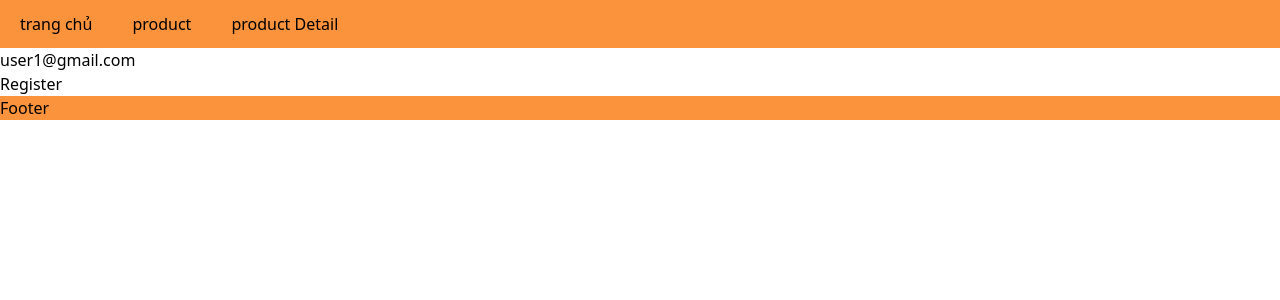
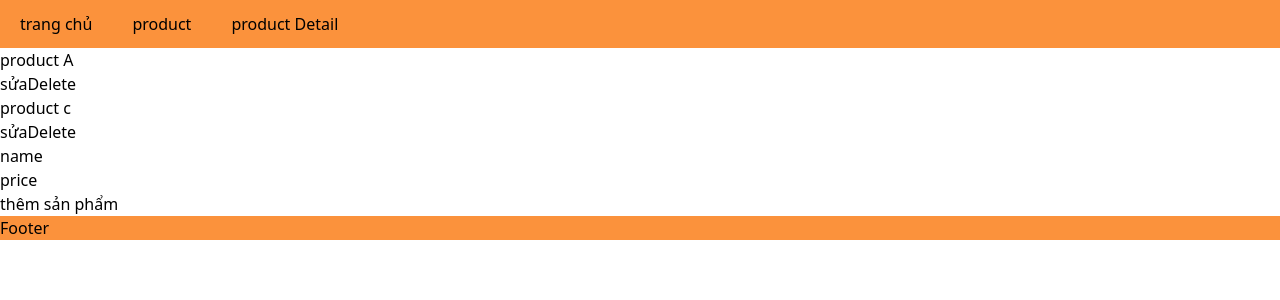
Before and after one commit to KHAINTPH16089/next, a Next.js app: page /products in a window 1280 px wide. Shown: the top 300 px of the page. Built offline with nearby package versions, Linux system fonts and the light colour scheme; data requests are answered from the project's data file.

Commit message:
delete, update

```diff
--- a/api/instance.tsx
+++ b/api/instance.tsx
@@ -3,5 +3,16 @@ import axios from "axios";
 const instance = axios.create({
     baseURL: "http://localhost:3001"
 })
-
+instance.interceptors.response.use(
+    function (response) {
+        // Any status code that lie within the range of 2xx cause this function to trigger
+        // Do something with response data
+        return response.data;
+    },
+    function (error) {
+        // Any status codes that falls outside the range of 2xx cause this function to trigger
+        // Do something with response error
+        return Promise.reject(error);
+    }
+);
 export default instance
--- a/api/products.tsx
+++ b/api/products.tsx
@@ -4,6 +4,14 @@ export const add = (data: any) =>{
     return instance.post('/products', data)
 }
 
-export const remove = (id: any) =>{
-    return instance.post(`/products/${id}`)
+export const getProduct = (id: any) =>{
+    return instance.get(`/products/${id}`)
 }
+
+export const removeProduct = (id: any) =>{
+    return instance.delete(`/products/${id}`)
+}
+
+export const updateProduct = (id: any, data: any) =>{
+    return instance.put(`/products/${id}`, data)
+}
--- a/db.json
+++ b/db.json
@@ -2,11 +2,13 @@
   "products": [
     {
       "id": "1",
-      "name": "product A"
+      "name": "product A",
+      "price": ""
     },
     {
       "id": "2",
-      "name": "product B"
+      "name": "product c",
+      "price": ""
     }
   ],
   "users": [
--- a/hooks/use-product.tsx
+++ b/hooks/use-product.tsx
@@ -1,6 +1,6 @@
 import React from 'react'
 import useSWR from 'swr'
-import { add } from '../api/products';
+import { add, getProduct, removeProduct, updateProduct } from '../api/products';
 
 
 const useProducts = () => {
@@ -12,16 +12,28 @@ const useProducts = () => {
   }
 
   const remove = async (id: any) => {
-    const product = await remove(id)
+    await removeProduct(id)
     const newProduct = data.filter((item: any) => item.id != id)
-    mutate([newProduct])
+    mutate(newProduct)
+  }
+
+  const get = async (id: any) => {
+    const product = await getProduct(id)
+    mutate(product)
+  }
+
+  const update = async (id:any,item: any) => {
+    const product = await updateProduct(id, item)
+    mutate(product)
   }
 
   return{
     data,
     error,
     addProduct,
-    remove
+    remove,
+    get,
+    update
   }
 }
 
--- a/package.json
+++ b/package.json
@@ -17,6 +17,7 @@
     "react": "18.2.0",
     "react-dom": "18.2.0",
     "react-hook-form": "^7.33.1",
+    "react-router-dom": "^6.3.0",
     "sass": "^1.53.0",
     "swr": "^1.3.0",
     "tailwindcss": "^3.1.4"
--- a/pages/_app.tsx
+++ b/pages/_app.tsx
@@ -3,11 +3,12 @@ import type { AppProps } from 'next/app'
 import Layout from '../component/Layout'
 import { AppPropsWithLayout } from '../models/layout'
 import { SWRConfig } from 'swr';
+import instance from '../api/instance';
 
 function MyApp({ Component, pageProps }: AppPropsWithLayout) {
   const LayoutWrapper = Component.Layout ?? Layout;
   return <LayoutWrapper>
-      <SWRConfig value={{fetcher: async (url) => {}}}>
+      <SWRConfig value={{fetcher: async (url) => await instance.get(url)}}>
         <Component {...pageProps} />
       </SWRConfig>
     </LayoutWrapper>
--- a/pages/products/[id].tsx
+++ b/pages/products/[id].tsx
@@ -6,6 +6,7 @@ import LayoutAdmin from '../../component/Layout/admin';
 type productProps = {
   product: any;
 }
+
 
 const Detail = ({product}: productProps) => {
   return (
--- a/pages/products/index.tsx
+++ b/pages/products/index.tsx
@@ -1,27 +1,55 @@
 import { GetStaticProps, GetStaticPropsContext } from 'next';
 import Link from 'next/link';
 import React from 'react'
+import { SubmitHandler, useForm } from 'react-hook-form';
 import useSWR from 'swr';
 import { useAuth } from '../../hooks/auth'
+import useProducts from '../../hooks/use-product';
 
 type ProductsProps = {
   products: any[];
 }
-
+type product = {
+  name: string,
+  price: number
+}
 const Product = () => {
-  const {data, error, register} = useAuth()
+  const {data: products, error, addProduct, remove} = useProducts()
+  const {register, handleSubmit, formState: {errors}} = useForm<product>()
   if(error) return <div>false to load</div>
-  if(!data) return <div>loading...</div>
+  if(!products) return <div>loading...</div>
   // console.log("product page client");
   // console.log("product", products);
   // if(!products) return null;
+  console.log(products);
+
+  const onSubmit: SubmitHandler<product> = async (data) =>{
+    addProduct(data)
+  }
   return (
     <div>
-      {/* {products.map((item) => (
-        <div key={item.id}><Link href={`/products/${item.id}`}>{item.name}</Link> </div>
-      ))} */}
-      {data.map((user:any,index:any) => <div key={index}>{user.email}</div>)}
-      <button onClick={() => register()}>Register</button>
+      {products.map((item: any) => (
+        <div key={item.id}>
+          <Link href={`/products/${item.id}`}>{item.name}</Link>
+          <div>{item.price}</div>
+
+          <Link href={`/products/update/${item.id}`}><button>sửa</button></Link>
+
+          <button onClick={() => remove(item.id)}>Delete</button>
+
+        </div>
+      ))}
+      <form onSubmit={handleSubmit(onSubmit)}>
+        <div>
+          <label htmlFor="">name</label>
+          <input type="text" {...register("name")} />
+        </div>
+        <div>
+          <label htmlFor="">price</label>
+          <input type="number" {...register("price")} />
+        </div>
+        <button type='submit'>thêm sản phẩm</button>
+      </form>
     </div>
   )
 
--- /dev/null
+++ b/pages/products/update/[id].tsx
@@ -0,0 +1,63 @@
+import { GetStaticPaths, GetStaticProps, GetStaticPropsContext } from 'next'
+import React from 'react'
+import { SubmitHandler, useForm } from 'react-hook-form';
+import useProducts from '../../../hooks/use-product';
+
+type productProps = {
+    product: any;
+}
+type product = {
+  name: string,
+  price: number
+}
+const UpdateProducts = (props: productProps) => {
+    const {data: products, error, update} = useProducts()
+    if(error) return <div>false to load</div>
+    if(!products) return <div>loading...</div>
+    const {register, handleSubmit, formState: {errors}, reset} = useForm<product>()
+    const hienThi = () => {
+      reset(props.product)
+    }
+    hienThi()
+    const onSubmit: SubmitHandler<product> = async (data) =>{
+      update(props.product.id, data)
+
+    }
+  return (
+    <div>
+      <form onSubmit={handleSubmit(onSubmit)}>
+        <div>
+          <label htmlFor="">name</label>
+          <input type="text" {...register("name")} />
+        </div>
+        <div>
+          <label htmlFor="">price</label>
+          <input type="number" {...register("price")} />
+        </div>
+        <button type='submit'>thêm sản phẩm</button>
+      </form>
+    </div>
+  )
+}
+export const getStaticPaths: GetStaticPaths<productProps> = async () => {
+  const data = await (await fetch(`http://localhost:3001/products`)).json();
+  const id = data.map((item: any)=> {
+    return {
+      params: {id: item.id}
+    }
+  })
+  return {
+    paths: id,
+    fallback: false
+  }
+}
+
+export const getStaticProps: GetStaticProps<productProps> = async (context: GetStaticPropsContext) => {
+  const data = await (await fetch(`http://localhost:3001/products/${context.params?.id}`)).json();
+  return {
+    props: {
+      product: data
+    }
+  }
+}
+export default UpdateProducts
```
Also changed, not shown: 1 other file (tests, documents, lock files or other folders).
